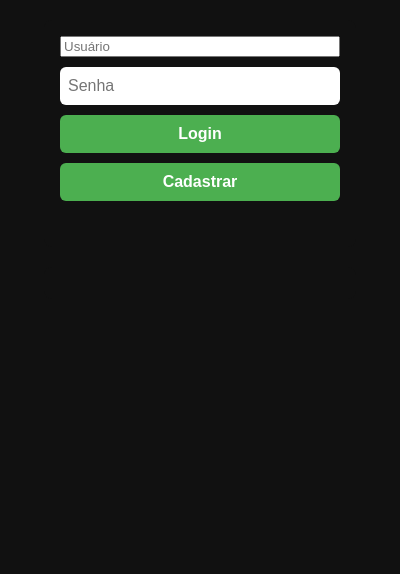
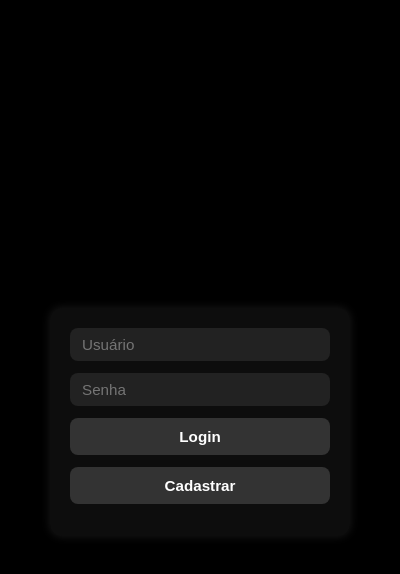
Before and after one commit to keventapi/change-youtube-video-, a browser extension: page public/popup.html in a window 400 px wide. Drawn offline with Linux system fonts and the light colour scheme.

Commit message:
estilo css da extensão foi atualizado

```diff
--- a/public/popup.html
+++ b/public/popup.html
@@ -3,9 +3,18 @@
 <head>
   <meta charset="UTF-8">
   <title>Controlador</title>
+  <style>
+    html, body {
+        width: 300px;
+        height: 400px;
+        margin: 0;
+        padding: 0;
+        overflow: hidden;
+      }
+  </style>
 </head>
 <body>
-<div id="login"></div>
+<div id="login-form"></div>
 <div id="status"></div>
 </body>
 <script src="popup.js"></script>
--- a/public/popup.js
+++ b/public/popup.js
@@ -4,65 +4,105 @@ chrome.storage.local.get('token', (data) => {
   // Injetar estilo básico para inputs, botões e mensagens
   const style = document.createElement('style');
   style.textContent = `
-    body{
-      background-color: #111;
+    * {
+        margin: 0;
+        padding: 0;
+        box-sizing: border-box;
     }
-    #login, #status {
-      font-family: Arial, sans-serif;
+
+    body {
+        background-color: black;
         color: white;
-      background-color: #111;
-      padding: 16px;
-      border-radius: 8px;
-      width: 280px;
-      margin: auto;
-      margin-top: 20px;
+        font-family: 'Segoe UI', Tahoma, Geneva, Verdana, sans-serif;
         display: flex;
         flex-direction: column;
-      size: 20px;
-      gap: 10px;
+        align-items: center;
+        justify-content: center;
+        height: 100vh;
+        width: 100vw;
+        padding: 10px;
+        overflow: hidden;
     }
-    input[type="text"], input[type="password"] {
-      padding: 8px;
-      border-radius: 6px;
+
+    #login-form {
+        background: rgba(255, 255, 255, 0.05);
+        padding: 20px;
+        border-radius: 12px;
+        box-shadow: 0 0 10px rgba(255, 255, 255, 0.1);
+        width: 100%;
+        max-width: 300px;
+        display: flex;
+        flex-direction: column;
+        gap: 12px;
+    }
+
+    input[type="text"],
+    input[type="password"] {
+        padding: 8px 12px;
+        font-size: 0.95rem;
+        border-radius: 8px;
         border: none;
-      font-size: 1rem;
-      width: 100%;
-      box-sizing: border-box;
-      height: 38px;
+        background-color: #222;
+        color: white;
+        outline-offset: 2px;
+        transition: outline-color 0.3s ease;
+    }
+
+    input[type="text"]:focus,
+    input[type="password"]:focus {
+        outline: 2px solid #4caf50;
     }
 
     input[type="button"] {
-      padding: 10px 0;
-      border-radius: 6px;
+        padding: 10px;
+        background-color: #333;
         border: none;
-      background-color: #4caf50;
+        border-radius: 8px;
         color: white;
         font-weight: 600;
         cursor: pointer;
+        transition: background-color 0.3s ease;
+        user-select: none;
+        font-size: 0.95rem;
+    }
+
+    input[type="button"]:active {
+        background-color: rgb(76, 175, 79);
+    }
+
+    #msg {
+        color: #f44336;
+        font-weight: 600;
+        text-align: center;
+        min-height: 1.2em;
+        font-size: 0.85rem;
+        user-select: none;
+    }
+
+    #back {
+        position: absolute;
+        top: 10px;
+        left: 10px;
+        padding: 6px 10px;
         font-size: 1rem;
+        background-color: #222;
+        border: none;
+        border-radius: 6px;
+        color: white;
+        cursor: pointer;
         transition: background-color 0.3s ease;
     }
-    input[type="button"]:hover {
-      background-color: #45a049;
-    }
-    #back {
-      background-color: #222;
-      width: 40px;
-      font-size: 1.2rem;
-      font-weight: bold;
-      align-self: flex-start;
-    }
-    #back:hover {
-      background-color: #555;
-    }
-    #auth {
-      color: #ff6666;
-      font-weight: bold;
-      min-height: 20px;
+
+    #back:active {
+        background-color: rgb(76, 175, 79);
     }
     p {
-      margin: 0 0 10px 0;
-      font-weight: bold;
+      font-size: 0.9rem;
+      color: #4caf50;
+      font-weight: 600;
+      text-align: center;
+      margin-top: 10px;
+      user-select: none;
     }
 `;
   document.head.appendChild(style);
@@ -76,8 +116,9 @@ chrome.storage.local.get('token', (data) => {
       }
     });
 
-    let logged = document.getElementById('login');
-    logged.innerHTML = "<p>Usuário logado!</p>";
+    let logged = document.getElementById('login-form');
+    logged.innerHTML = ""
+    logged.innerHTML = "<p>Usuário logado</p>";
 
     let logout = document.createElement('input');
     logout.type = "button";
@@ -94,11 +135,12 @@ chrome.storage.local.get('token', (data) => {
   }
 
   function unlogged_body() {
-    let login_div = document.getElementById('login');
-    login_div.innerHTML = ''; // Limpar antes de criar
+    let login_div = document.getElementById('login-form');
+    login_div.innerHTML = '';
 
     let username_tag = document.createElement('input');
     username_tag.id = "username";
+    username_tag.type = "text";
     username_tag.placeholder = "Usuário";
 
     let password_tag = document.createElement('input');
@@ -107,12 +149,12 @@ chrome.storage.local.get('token', (data) => {
     password_tag.type = "password";
 
     let submit = document.createElement('input');
-    submit.id = "submit";
+    submit.id = "login";
     submit.value = "Login";
     submit.type = "button";
 
     let signup = document.createElement('input');
-    signup.id = "signup";
+    signup.id = "register";
     signup.value = "Cadastrar";
     signup.type = "button";
 
@@ -167,7 +209,7 @@ chrome.storage.local.get('token', (data) => {
   }
 
   function signup_page() {
-    let login_div = document.getElementById('login');
+    let login_div = document.getElementById('login-form');
     login_div.innerHTML = ''; // limpar antes
 
     let back = document.createElement('input');
@@ -177,6 +219,7 @@ chrome.storage.local.get('token', (data) => {
 
     let username_tag = document.createElement('input');
     username_tag.id = "username";
+    username_tag.type = "text";
     username_tag.placeholder = "Usuário";
 
     let password_tag = document.createElement('input');
```
Also changed, not shown: dist/popup.html, dist/popup.js, 1 other file. Lines whose indentation alone changed are shown as unchanged.
